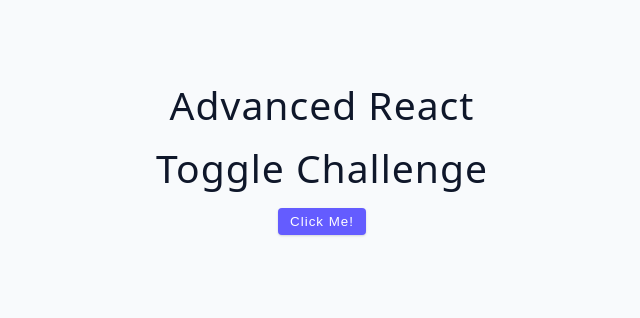
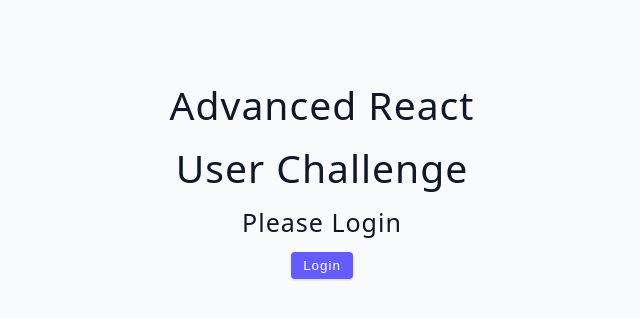
Before and after one commit to thenatural86/react-review, a React (Vite) app: page / in a window 1280 px wide. Shown: the top 318 px of the page, without its empty margins (318-958 px from the left). Built offline with nearby package versions, Linux system fonts and the light colour scheme.

Commit message:
ternary rendering

```diff
--- a/src/App.jsx
+++ b/src/App.jsx
@@ -1,4 +1,4 @@
-import Starter from './tutorial/03-conditional-rendering/starter/06-toggle-challenge'
+import Starter from './tutorial/03-conditional-rendering/starter/07-user-challenge'
 
 function App() {
   return (
--- a/src/tutorial/03-conditional-rendering/starter/07-user-challenge.jsx
+++ b/src/tutorial/03-conditional-rendering/starter/07-user-challenge.jsx
@@ -1,5 +1,36 @@
+import { useState } from 'react'
+
 const UserChallenge = () => {
-  return <h2>user challenge</h2>;
-};
+  const [user, setUser] = useState(null)
 
-export default UserChallenge;
+  const login = () => {
+    setUser({
+      name: 'xavier',
+    })
+  }
+  const logout = () => {
+    setUser(null)
+  }
+  return (
+    <>
+      <h2>user challenge</h2>
+      {user ? (
+        <div>
+          <h4>{`Hello there ${user.name}`}</h4>
+          <button type='button' className='btn' onClick={logout}>
+            Logout
+          </button>
+        </div>
+      ) : (
+        <div>
+          <h4>{`Please login`}</h4>
+          <button type='button' className='btn' onClick={login}>
+            Login
+          </button>
+        </div>
+      )}
+    </>
+  )
+}
+
+export default UserChallenge
```
